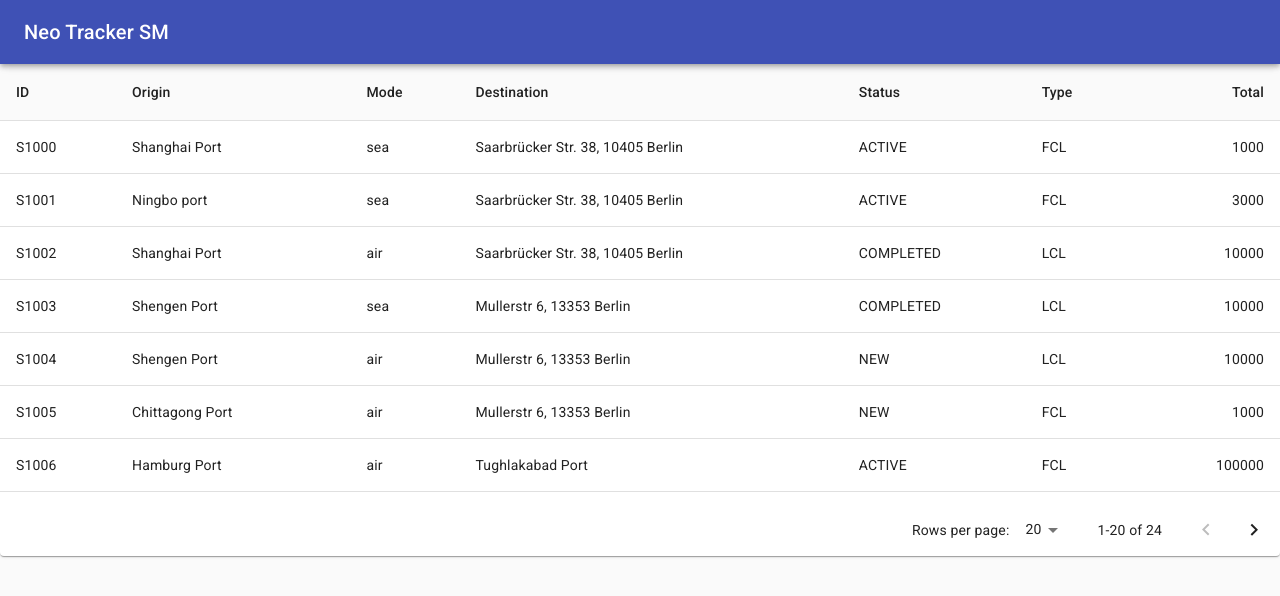
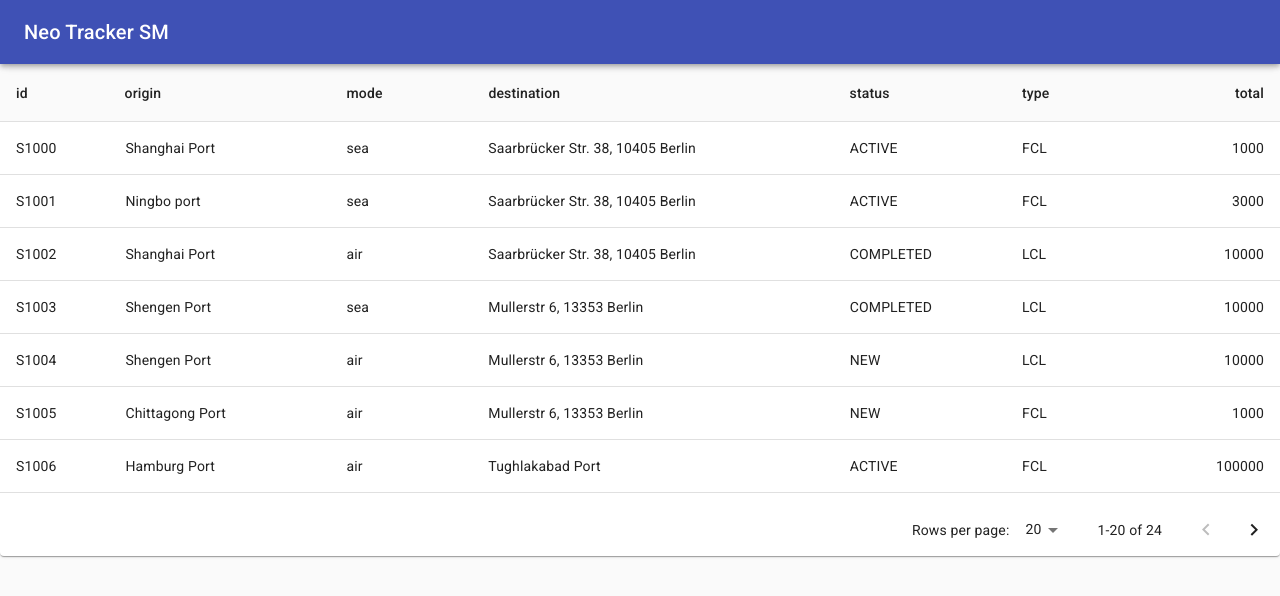
Before and after one commit to ndhuutai/neo-tracker-shipment-management, a React (Create React App) app: page / in a window 1280 px wide. Shown: the top 596 px of the page. Built offline with nearby package versions, Linux system fonts and the light colour scheme; data requests are answered from the project's data file.

Commit message:
added sorting functionality for table by column

```diff
--- a/src/components/ShipmentTable.tsx
+++ b/src/components/ShipmentTable.tsx
@@ -1,7 +1,7 @@
-import React, {useEffect, useState, MouseEvent} from "react";
+import React, {useEffect, useState} from "react";
 import {useSelector, useDispatch} from "react-redux";
 import {makeStyles, createStyles, Theme} from "@material-ui/core";
-import {Paper, Table, TableContainer, TableHead, TableBody, TableCell, TablePagination,TableRow} from "@material-ui/core";
+import {Paper, Table, TableContainer, TableHead, TableBody, TableCell, TablePagination,TableRow, TableSortLabel} from "@material-ui/core";
 
 import {RootState} from "../store/configureStore";
 import {Shipment} from "../reducers/shipment";
@@ -22,55 +22,78 @@ const useStyles = makeStyles((theme: Theme) => {
 
 interface Column {
     id: keyof Shipment,
-    label: string,
+    label: keyof Shipment,
     minWidth?: number,
     align?: "right",
+    order?: "asc" | "desc" | undefined
+    active: boolean
 }
 
-const columns: Column[] = [
+const tableColumns : Column[] = [
     {
         id: "id",
-        label: "ID",
-        minWidth: 50
+        label: "id",
+        minWidth: 50,
+        active: false,
     },
     {
         id: "origin",
-        label: "Origin",
-        minWidth: 50
+        label: "origin",
+        minWidth: 50,
+        active: false,
     },
     {
         id: "mode",
-        label: "Mode",
-        minWidth: 50
+        label: "mode",
+        minWidth: 50,
+        active: false
     },
     {
         id: "destination",
-        label: "Destination",
-        minWidth: 50
+        label: "destination",
+        minWidth: 50,
+        active: false
     },
     {
         id: "status",
-        label: "Status",
-        minWidth: 50
+        label: "status",
+        minWidth: 50,
+        active: false
     },
     {
         id: "type",
-        label: "Type",
-        minWidth: 50
+        label: "type",
+        minWidth: 50,
+        active: false
     },
     {
         id: "total",
-        label: "Total",
+        label: "total",
         minWidth: 50,
-        align: "right"
+        align: "right",
+        active: false
     }
 ]
+
+const comparator = (prop: keyof Shipment, columnOrder: Column["order"]) => (a : Shipment,b : Shipment) => {
+    const order = columnOrder === "desc" ? -1 : 1;
+    console.log('order', order);
+    if(a[prop] < b[prop]) {
+        return -1 * order;
+    }
+    if(a[prop] > b[prop]) {
+        return 1 * order;
+    }
+    return 0;
+}
 
 const ShipmentTable = () => {
     const state = useSelector((state: RootState) => state);
     const dispatch = useDispatch();
     const [page, setPage] = useState(0);
     const [rowsPerPage, setRowsPerPage] = useState(20);
+    const [columns, setColumns] = useState(tableColumns);
+    const [rows, setRows] = useState<Shipment[]>([]);
     const classes = useStyles();
 
     useEffect(() => {
@@ -79,6 +102,7 @@ const ShipmentTable = () => {
             .then((data : Shipment[]) => {
                 console.log(data);
                 dispatch(setShipments(data))
+                setRows(data);
             })
     },[])
 
@@ -92,6 +116,29 @@ const ShipmentTable = () => {
         setPage(0)
     }
 
+    const onSortClick = (index: number) => () => {
+
+        setColumns(
+            columns.map((column, i) => {
+                return {
+                    ...column,
+                    active: index === i,
+                    order: (index === i && (column.order === "desc"? "asc": "desc")) || undefined // if current column is active(clicked) then toggle to either asc or desc, else set to undefined
+                }
+            })
+        )
+
+        setRows(
+            rows.slice()
+            .sort(
+                comparator(
+                    columns[index].label,
+                    columns[index].order
+                )
+            )
+        )
+    }
+
 
     return (
         <Paper className={classes.root}>
@@ -99,14 +146,20 @@ const ShipmentTable = () => {
                 <Table stickyHeader aria-label="sticky table">
                     <TableHead>
                         <TableRow>
-                            {columns. map(column => {
+                            {columns.map((column, index) => {
                                 return (
                                     <TableCell
                                         key={column.id}
                                         align={column.align}
                                         style={{minWidth: column.minWidth}}
                                     >
-                                        {column.label}
+                                        <TableSortLabel
+                                            active={column.active}
+                                            direction={column.order}
+                                            onClick={onSortClick(index)}
+                                        >
+                                            {column.label}
+                                        </TableSortLabel>
                                     </TableCell>
                                 )
                             })}
@@ -114,9 +167,9 @@ const ShipmentTable = () => {
                     </TableHead>
                     <TableBody>
                         {
-                            state.shipments.slice(page * rowsPerPage, page * rowsPerPage + rowsPerPage).map(shipment => {
+                            rows.slice(page * rowsPerPage, page * rowsPerPage + rowsPerPage).map(shipment => {
                                 return (
-                                    <TableRow hover>
+                                    <TableRow hover key={shipment.id}>
                                         {
                                             columns.map(column => {
                                                 return (
```
